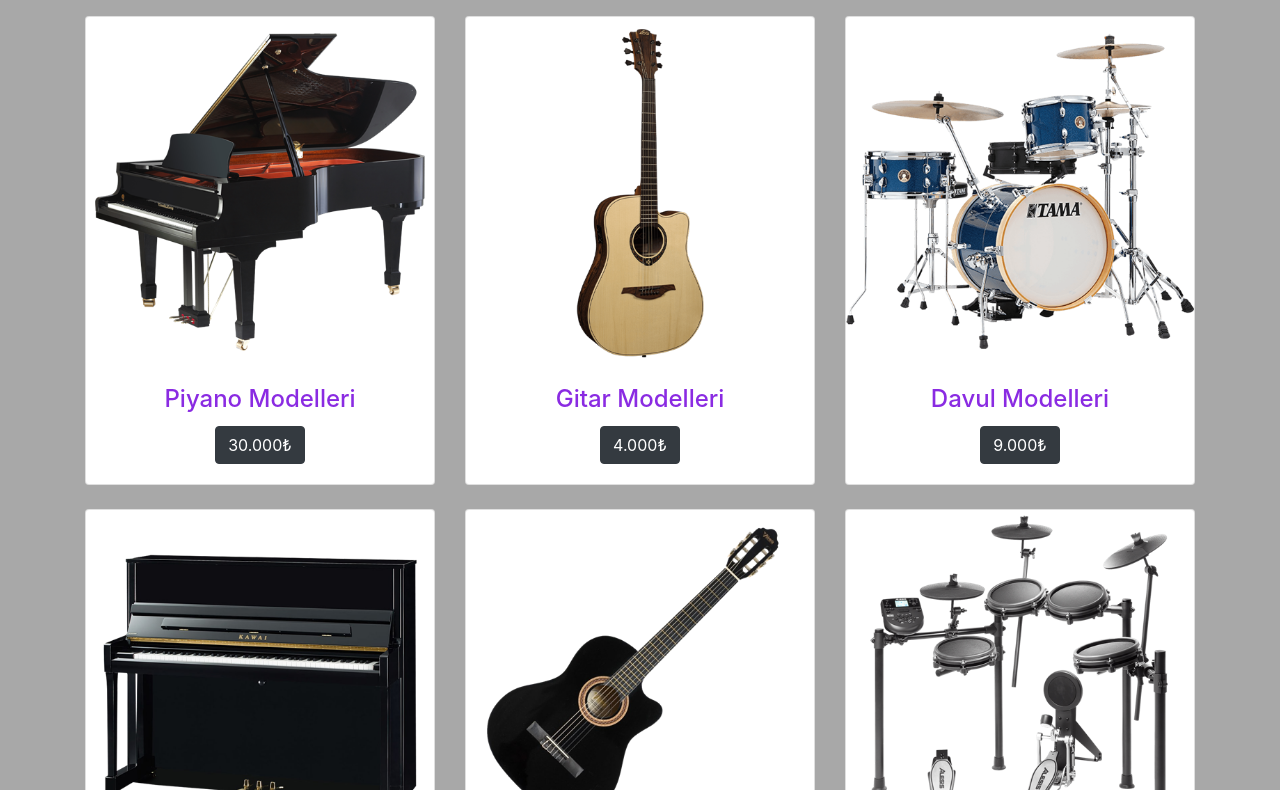
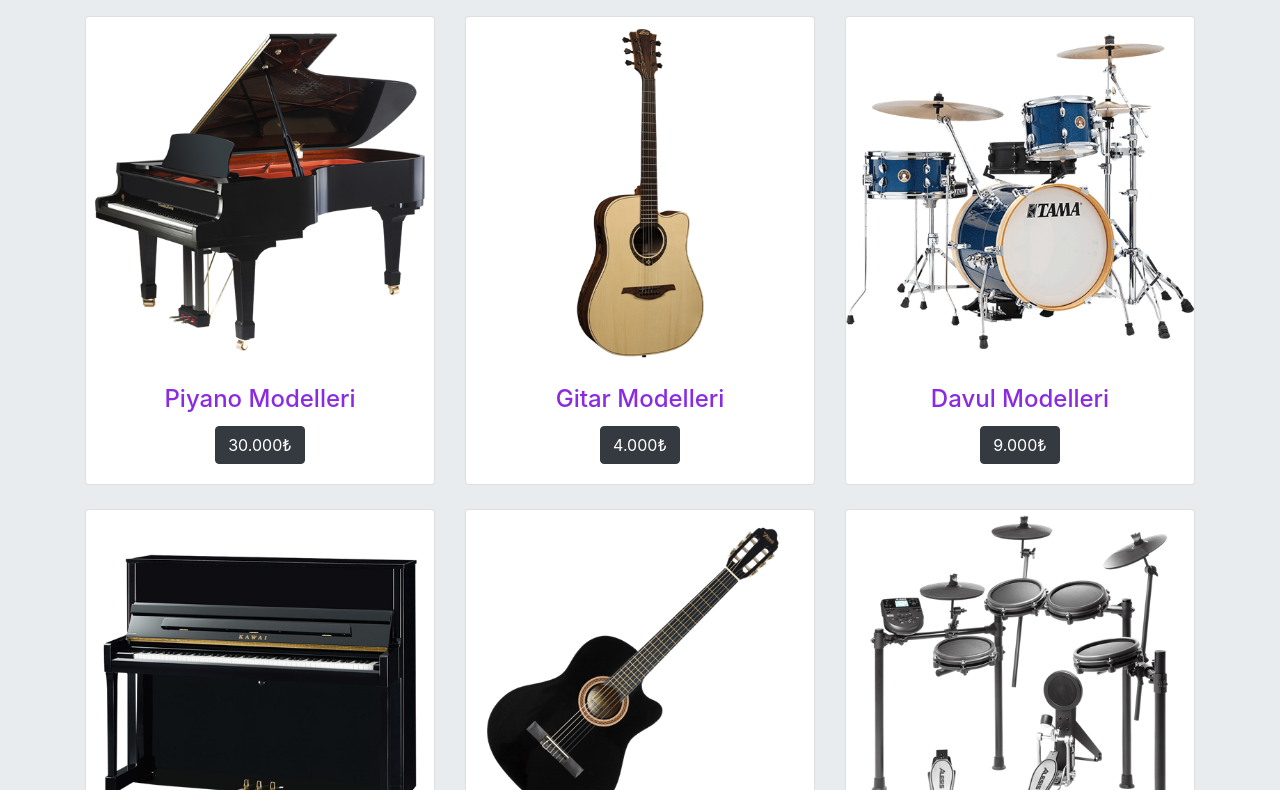
Before and after one commit to deryakurtulus/kodluyoruzilkrepo, a plain HTML site: page bootstrapilködev/products.html in a window 1280 px wide. Shown: the part 128-918 px from the top of the page. Drawn offline with nearby package versions, Linux system fonts and the light colour scheme.

Commit message:
Update products.html
bg changed

```diff
--- a/bootstrapilködev/products.html
+++ b/bootstrapilködev/products.html
@@ -43,7 +43,7 @@
   <!--nav end  -->
 
 <!-- product cards start -->
-  <div style="background-color: rgb(168, 168, 168);">
+  <div style="background-color: #E9ECEF;">
     <section class="container pt-5 ">
       <div class="container pt-3 text-center" style="color: blueviolet;">
         <h1>Ürünlerimiz</h1>
```
